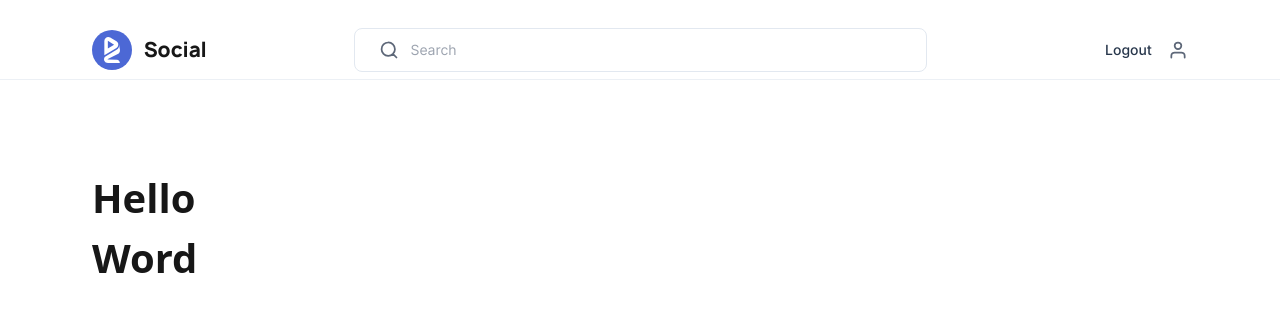
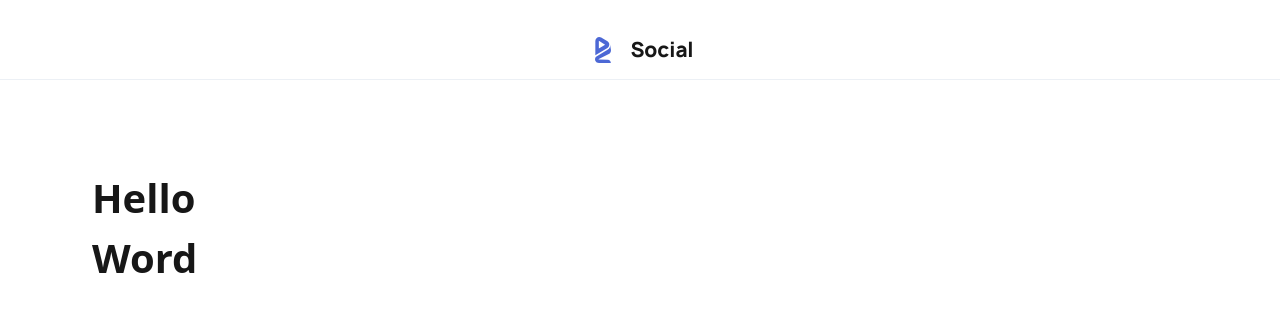
Before and after one commit to phathung2003/SocialMedia, a Next.js app: page / in a window 1280 px wide. Shown: the top 312 px of the page. Built offline with nearby package versions, Linux system fonts and the light colour scheme.

Commit message:
refactor(css): change css structure base on comment + fix login header not center

```diff
--- a/src/components/Header.tsx
+++ b/src/components/Header.tsx
@@ -12,14 +12,13 @@ import {
 export const Header = () => {
   return (
     <>
-      <WebHeader />
-      <MobileHeader_Search />
+      <Header_Login />
     </>
   );
 };
 
 /* Web */
-const WebHeader = () => {
+export const WebHeader = () => {
   return (
     <div className="header web" id="header">
       <div className="logo container" id="logo">
@@ -41,16 +40,6 @@ const WebHeader = () => {
 };
 
 /* Mobile */
-export const MobileHeader_Login = () => {
-  return (
-    <div className="header single-element mobile">
-      <div className="logo container" id="logo">
-        <LogoMobile props={{ fontSize: 32 }} />
-        <label id="brand-name">Social</label>
-      </div>
-    </div>
-  );
-};
 
 export const MobileHeader_Main = () => {
   return (
@@ -93,3 +82,15 @@ export const MobileHeader_Search = () => {
     </div>
   );
 };
+
+/* Chung */
+export const Header_Login = () => {
+  return (
+    <div className="header single-element">
+      <div className="logo container" id="logo">
+        <LogoMobile props={{ fontSize: 32 }} />
+        <label id="brand-name">Social</label>
+      </div>
+    </div>
+  );
+};
--- a/src/styles/_header.scss
+++ b/src/styles/_header.scss
@@ -36,12 +36,12 @@
   gap: 12px;
   justify-content: left;
   flex: 1;
-}
 
-.logo label {
+  label {
     font-family: "Manrope";
     font-weight: 800;
     font-size: 20px;
+  }
 }
 
 /* Thanh tìm kiếm */
@@ -58,6 +58,22 @@
 
   gap: 12px;
   transition: border-color 0.2s ease;
+
+  input {
+    flex: 1;
+    width: 100%;
+    border: none;
+    outline: none;
+    transition: transform 0.3s ease;
+
+    font-family: "Inter";
+    font-weight: 400;
+    font-size: 14px;
+  }
+
+  .mobile {
+    border-radius: 6px;
+  }
 }
 
 .search:focus-within {
@@ -70,26 +86,10 @@
     opacity 0.3s ease;
 }
 
-.mobile .search {
-  border-radius: 6px;
-}
-
 .search:focus-within .search-icon {
   transform: translateX(-20px);
   opacity: 0;
   visibility: hidden;
-}
-
-.search input {
-  flex: 1;
-  width: 100%;
-  border: none;
-  outline: none;
-  transition: transform 0.3s ease;
-
-  font-family: "Inter";
-  font-weight: 400;
-  font-size: 14px;
 }
 
 .search:focus-within input {
@@ -123,17 +123,17 @@
 .account-status {
   justify-content: right;
   gap: 16px;
+  color: #5d6778;
 
+  label {
     font-family: "Inter";
     font-weight: 500;
     font-size: 12px;
-  color: #5d6778;
-}
 
-.account-status label {
     border: 1px solid #ecf0f5;
     padding: 2px 12px 2px 12px;
     border-radius: 999px;
+  }
 }
 
 /* Header (Web)*/
@@ -159,6 +159,11 @@
 
 .single-element {
   justify-content: center;
+
+  .logo {
+    flex: none;
+    width: auto;
+  }
 }
 
 .web {
```
Lines whose indentation alone changed are shown as unchanged.
